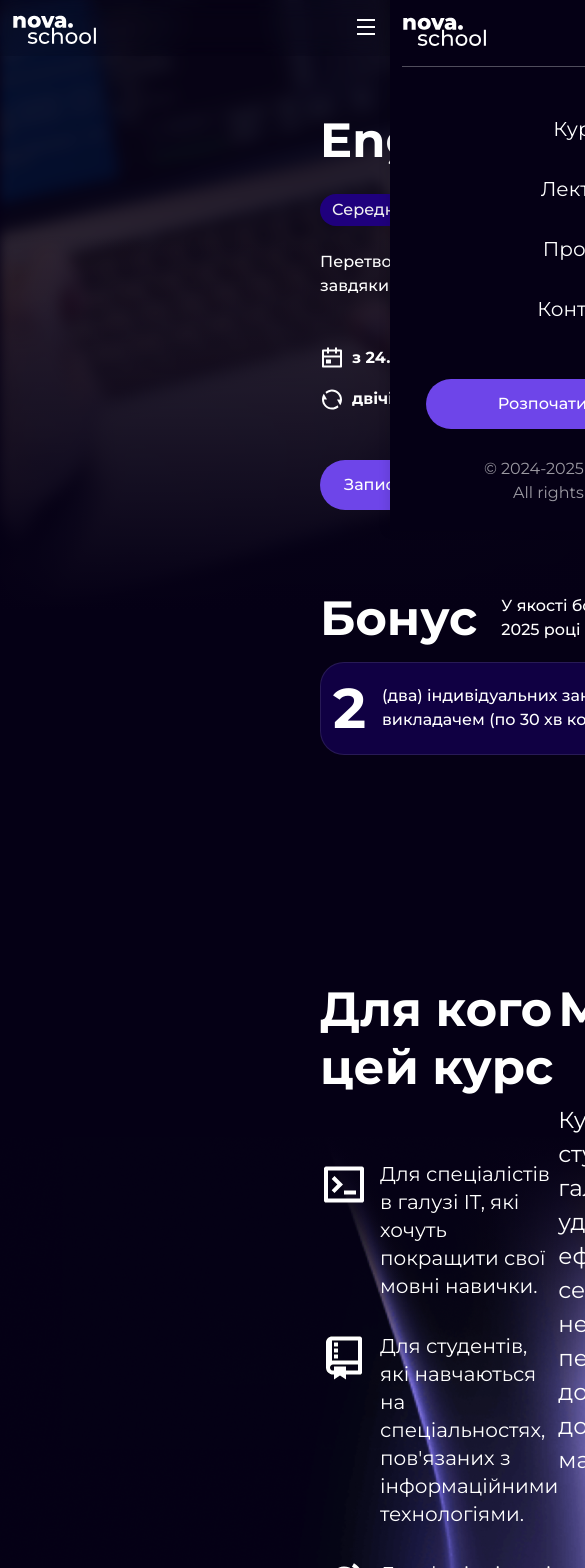
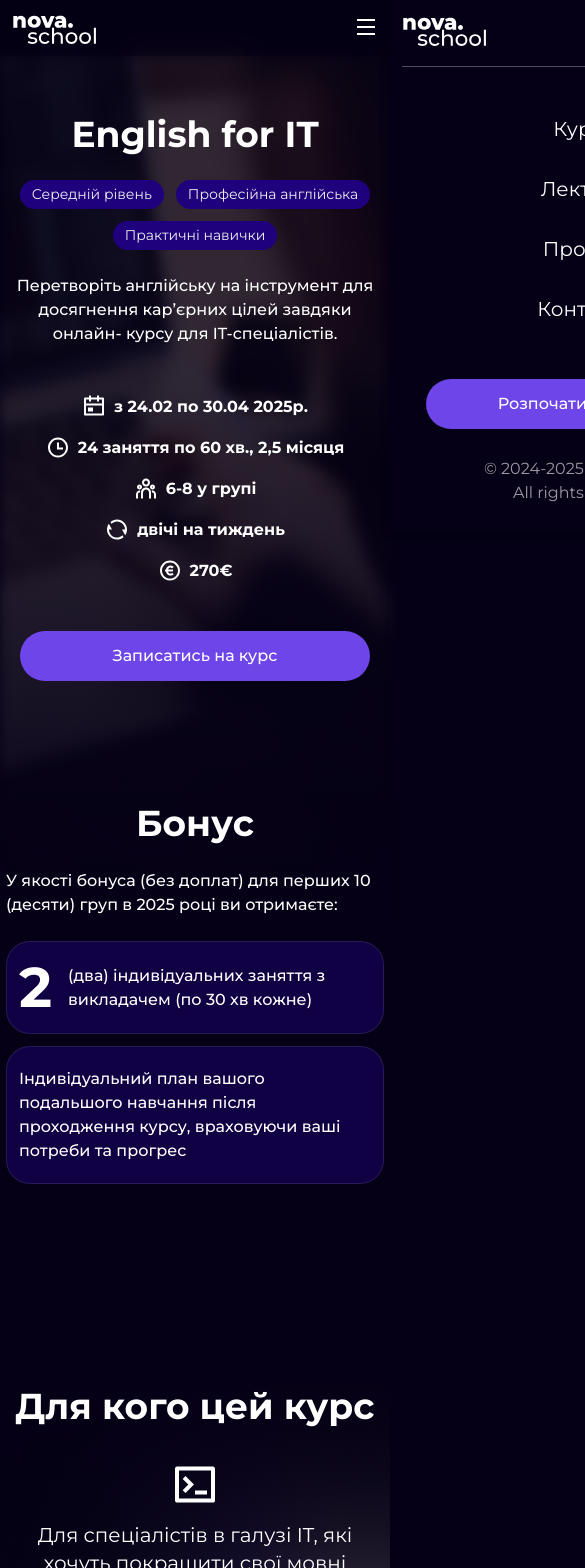
Before and after one commit to evgenia-taipova/english-school, a React (Vite) app: page /course/english-for-it in a window 390 px wide. Shown: the top 1568 px of the page, 585 px wide, since content can reach past the window. Built offline with nearby package versions, Linux system fonts and the light colour scheme; a web font is replaced by a local one.

Commit message:
mobile course top, results, description

```diff
--- a/src/index.css
+++ b/src/index.css
@@ -820,16 +820,18 @@ footer span {
   align-self: stretch;
 
   background-image: url(./assets/bg-target.png);
+  background-size: cover;
   background-position: right;
   background-repeat: no-repeat;
   background-blend-mode: lighten;
   mix-blend-mode: lighten;
   position: relative;
+  gap: 40px;
 }
 
 .course-description__item {
   display: flex;
-  width: 540px;
+  width: 100%;
   flex-direction: column;
   align-items: flex-start;
   gap: 64px;
@@ -844,7 +846,7 @@ footer span {
   font-size: 23px;
   font-weight: 400;
   line-height: 34px; /* 141.667% */
-  width: 564px;
+  width: 100%;
 }
 
 .course-description__list {
@@ -1334,7 +1336,7 @@ footer span {
 .course-form form {
   display: flex;
   flex-direction: column;
-  align-items: center;
+  /* align-items: center; */
   justify-content: center;
   gap: 32px;
   align-self: stretch;
@@ -2140,6 +2142,22 @@ footer span {
     height: 50vw;
     top: -50%;
   }
+  .course__top {
+    padding: 220px 200px 112px;
+  }
+  .course-description {
+    padding: 112px 200px;
+  }
+  .course-themes {
+    padding: 72px 200px;
+  }
+
+  .course-results {
+    padding: 112px 200px;
+  }
+  .course-topic-form {
+    padding: 112px 200px;
+  }
 }
 @media (max-width: 1500px) {
   .advantages-img__ellipse {
@@ -2199,6 +2217,9 @@ footer span {
   .course-form__title {
     font-size: 46px;
   }
+  .course__top {
+    padding: 220px 112px 112px;
+  }
 }
 
 @media (max-width: 1240px) {
@@ -2225,6 +2246,14 @@ footer span {
   }
   .form__btn {
     width: 80%;
+  }
+
+  .course-description {
+    padding: 112px;
+    gap: 60px;
+  }
+  .course-results {
+    padding: 112px;
   }
 }
 
@@ -2273,6 +2302,22 @@ footer span {
   .course-form__title {
     font-size: 40px;
   }
+
+  .course__main,
+  .course-bonus,
+  .course__features-list,
+  .course__info-description {
+    width: 100%;
+  }
+  .course-bonus__items {
+    flex-direction: column;
+    align-items: flex-start;
+    width: 70%;
+  }
+
+  .course-bonus__item {
+    padding: 20px 12px;
+  }
 }
 
 @media (max-width: 980px) {
@@ -2323,6 +2368,19 @@ footer span {
   }
   .course-form form {
     width: 60%;
+  }
+
+  .course-description__title {
+    font-size: 42px;
+    line-height: normal;
+  }
+  .course-description__info {
+    font-size: 22px;
+  }
+
+  .course-results__title {
+    font-size: 42px;
+    line-height: normal;
   }
 }
 
@@ -2543,6 +2601,32 @@ footer span {
     width: 100%;
   }
   .form__main {
+    width: 100%;
+  }
+
+  .course-description {
+    flex-direction: column;
+  }
+
+  .course-description__item {
+    align-items: center;
+  }
+
+  .course-results__title {
+    text-align: center;
+  }
+  .course-results__list {
+    flex-direction: column;
+    align-items: center;
+    gap: 32px;
+    align-self: stretch;
+    text-align: center;
+  }
+  .course-results__item {
+    display: flex;
+    flex-direction: column;
+    align-items: center;
+    gap: 16px;
     width: 100%;
   }
 }
@@ -2837,6 +2921,106 @@ footer span {
   .form {
     padding: 120px 4px;
   }
+
+  .course-description {
+    padding: 80px 6px;
+    gap: 160px;
+  }
+
+  .course-description__item {
+    gap: 32px;
+  }
+  .course-description__title {
+    font-size: 36px;
+    font-style: normal;
+    font-weight: 700;
+    line-height: normal;
+  }
+
+  .course-description__list-item {
+    flex-direction: column;
+    align-items: center;
+    text-align: center;
+  }
+  .course-description__info {
+    font-size: 20px;
+    line-height: 28px;
+  }
+
+  .course-results {
+    padding: 80px 6px;
+    gap: 32px;
+  }
+  .course-results__title {
+    font-size: 36px;
+    line-height: normal;
+  }
+  .course-results__item h4 {
+    font-size: 20px;
+    line-height: 28px;
+  }
+  .course-results__item p {
+    font-size: 16px;
+    line-height: 24px;
+  }
+
+  .course__top {
+    padding: 220px 6px 120px;
+    align-items: center;
+    gap: 120px;
+  }
+  .course__main {
+    align-items: center;
+    text-align: center;
+  }
+  .course__features-list {
+    justify-content: center;
+    align-self: stretch;
+  }
+  .course__details-list {
+    flex-direction: column;
+    align-items: center;
+    align-self: stretch;
+    width: 100%;
+    align-content: center;
+  }
+  .button.primary {
+    width: 80%;
+  }
+
+  .course-bonus {
+    gap: 24px;
+    align-self: stretch;
+  }
+  .course-bonus__info {
+    flex-direction: column;
+    justify-content: center;
+    gap: 24px;
+    align-self: stretch;
+  }
+  .course-bonus__description {
+    width: 100%;
+  }
+  .course-bonus__items {
+    width: 100%;
+    gap: 12px;
+  }
+  .course-bonus__item-number {
+    width: 100%;
+  }
+  .course__info h1,
+  .course-bonus__title {
+    font-size: 36px;
+    font-style: normal;
+    font-weight: 700;
+    line-height: normal;
+  }
+  .course__feature-item {
+    font-size: 14px;
+    font-style: normal;
+    font-weight: 400;
+    line-height: 21px;
+  }
 }
 
 @media (max-width: 425px) {
```
